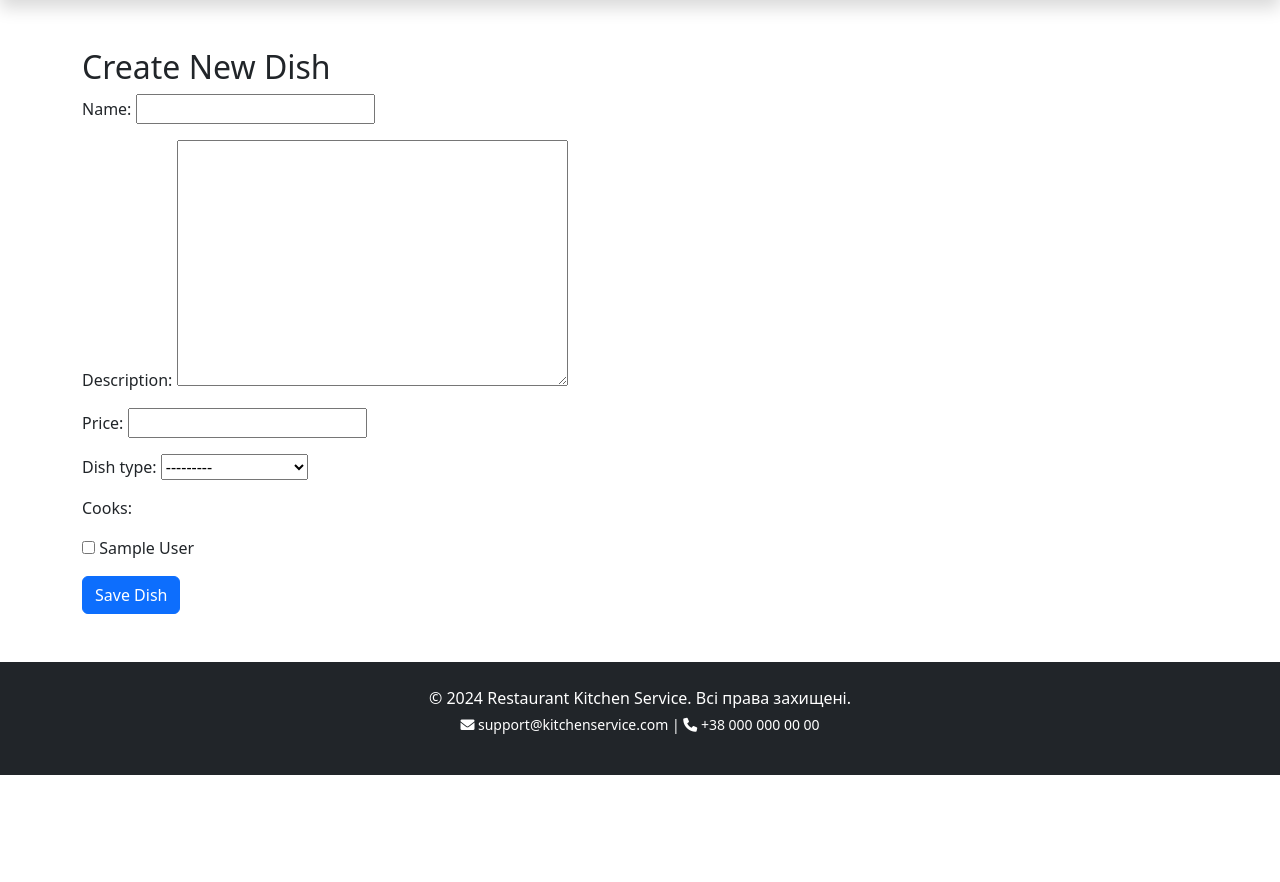
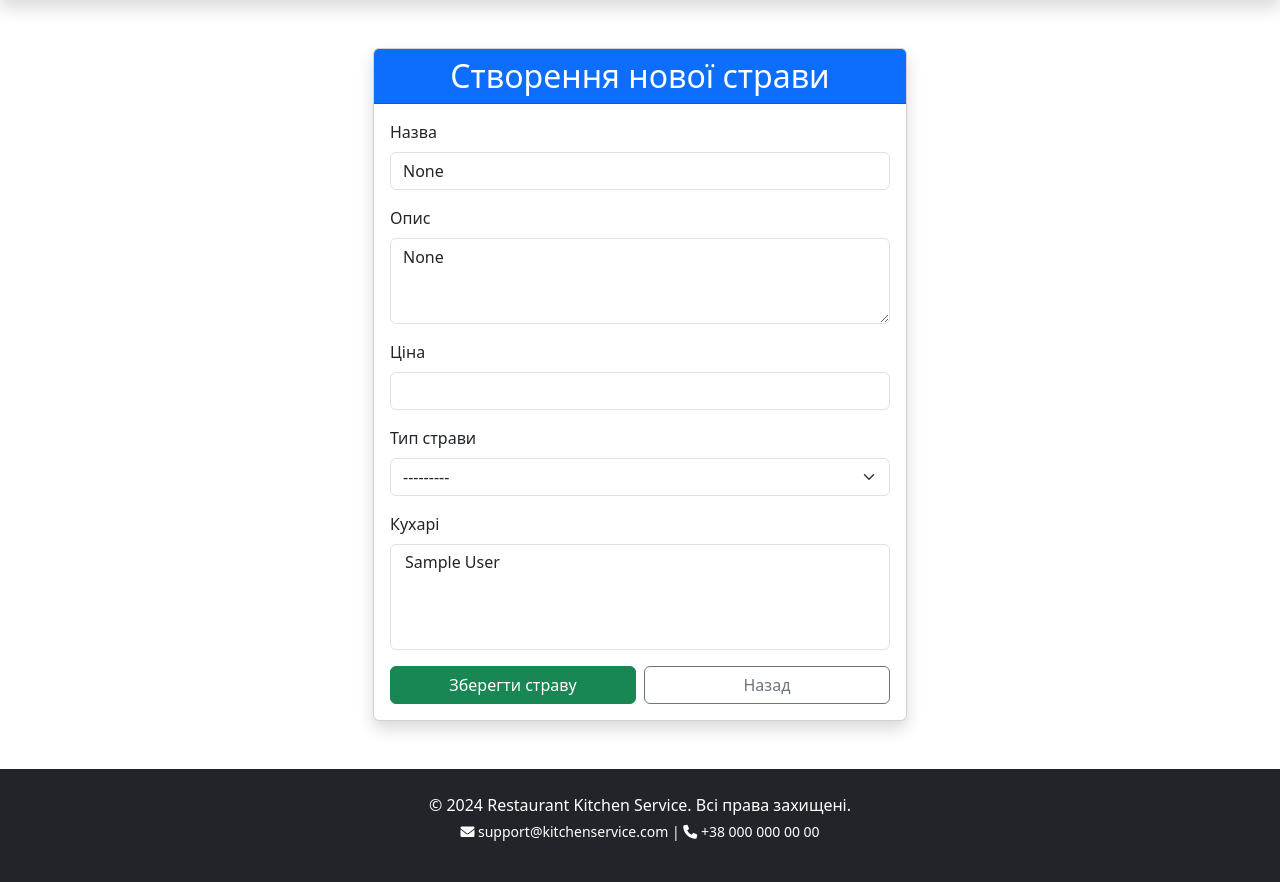
Before and after one commit to spa7id/restaurant-kitchen-service, a Django app: page /dish/create/ in a window 1280 px wide. Shown: the part 56-938 px from the top of the page. Before the commit the page ends 831 px from the top, so only its background shows below. Run offline with Django 4.2, Linux system fonts and the light colour scheme; a user stored in the database is signed in; tables that the repository leaves empty hold one stand-in row (values such as "Sample post").

Commit message:
updated dish_create.html

```diff
--- a/templates/dish_create.html
+++ b/templates/dish_create.html
@@ -1,12 +1,82 @@
 {% extends 'base.html' %}
 
-{% block title %}Create Dish{% endblock %}
+{% block title %}Створення страви{% endblock %}
 
 {% block content %}
-  <h2>Create New Dish</h2>
-  <form method="post">
-    {% csrf_token %}
-    {{ form.as_p }}
-    <button type="submit" class="btn btn-primary">Save Dish</button>
-  </form>
+<div class="container mt-5">
+    <div class="row justify-content-center">
+        <div class="col-lg-6 col-md-8">
+            <div class="card shadow">
+                <div class="card-header bg-primary text-white text-center">
+                    <h2 class="mb-0">Створення нової страви</h2>
+                </div>
+                <div class="card-body">
+                    <form method="post">
+                        {% csrf_token %}
+
+                        <!-- Назва страви -->
+                        <div class="form-group mb-3">
+                            <label for="id_name" class="form-label">Назва</label>
+                            <input type="text" class="form-control" name="name" id="id_name" value="{{ form.name.value }}">
+                        </div>
+
+                        <!-- Опис страви -->
+                        <div class="form-group mb-3">
+                            <label for="id_description" class="form-label">Опис</label>
+                            <textarea class="form-control" name="description" id="id_description" rows="3">{{ form.description.value }}</textarea>
+                        </div>
+
+                        <!-- Ціна страви -->
+                        <div class="form-group mb-3">
+                            <label for="id_price" class="form-label">Ціна</label>
+                            <input type="number" class="form-control" name="price" id="id_price" value="{{ form.price.value }}">
+                        </div>
+
+                        <!-- Тип страви -->
+                        <div class="form-group mb-3">
+                            <label for="id_dish_type" class="form-label">Тип страви</label>
+                            <select class="form-select" name="dish_type" id="id_dish_type">
+                                {% for choice in form.dish_type.field.choices %}
+                                    <option value="{{ choice.0 }}" {% if choice.0 == form.dish_type.value %} selected {% endif %}>
+                                        {{ choice.1 }}
+                                    </option>
+                                {% endfor %}
+                            </select>
+                        </div>
+
+                        <!-- Кухарі -->
+                        <div class="form-group mb-3">
+                            <label for="id_cooks" class="form-label">Кухарі</label>
+                            <select class="form-select" name="cooks" id="id_cooks" multiple>
+                                {% for cook in form.cooks.field.queryset %}
+                                    <option value="{{ cook.id }}" {% if cook in form.cooks.value %} selected {% endif %}>
+                                        {{ cook.first_name }} {{ cook.last_name }}
+                                    </option>
+                                {% endfor %}
+                            </select>
+                        </div>
+
+                        <div class="d-flex justify-content-between mt-3">
+                            <button type="submit" class="btn btn-success w-50">Зберегти страву</button>
+                            <a href="{% url 'dish_list' %}" class="btn btn-outline-secondary w-50 ms-2">Назад</a>
+                        </div>
+                    </form>
+
+                    {% if form.errors %}
+                    <div class="alert alert-danger mt-3">
+                        <h6>Виправте наступні помилки:</h6>
+                        <ul class="mb-0">
+                            {% for field, errors in form.errors.items %}
+                                {% for error in errors %}
+                                    <li><strong>{{ field|capfirst }}:</strong> {{ error }}</li>
+                                {% endfor %}
+                            {% endfor %}
+                        </ul>
+                    </div>
+                    {% endif %}
+                </div>
+            </div>
+        </div>
+    </div>
+</div>
 {% endblock %}
```
